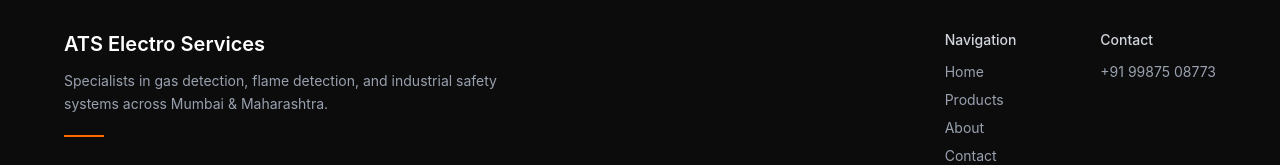
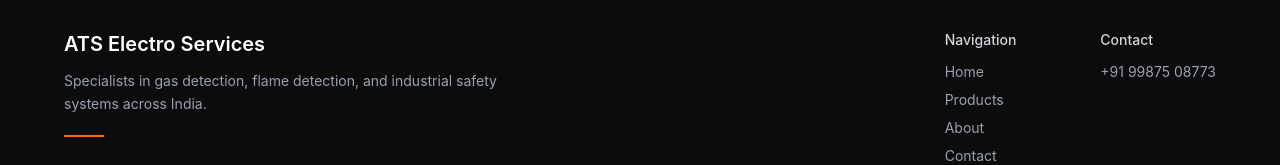
Before and after one commit to khalidj291/ats-frontend, a React (Vite) app: page /products in a window 1280 px wide. Shown: the part 1188-1353 px from the top of the page. Built offline with nearby package versions, Linux system fonts and the light colour scheme.

Commit message:
small change 2

```diff
--- a/src/components/footer.jsx
+++ b/src/components/footer.jsx
@@ -15,7 +15,7 @@
             </h3>
 
             <p className="text-gray-400 text-sm leading-relaxed mb-5">
-              Specialists in gas detection, flame detection, and industrial safety systems across Mumbai & Maharashtra.
+              Specialists in gas detection, flame detection, and industrial safety systems across India.
             </p>
 
             <div className="w-10 h-[2px] bg-orange-500" />
```
